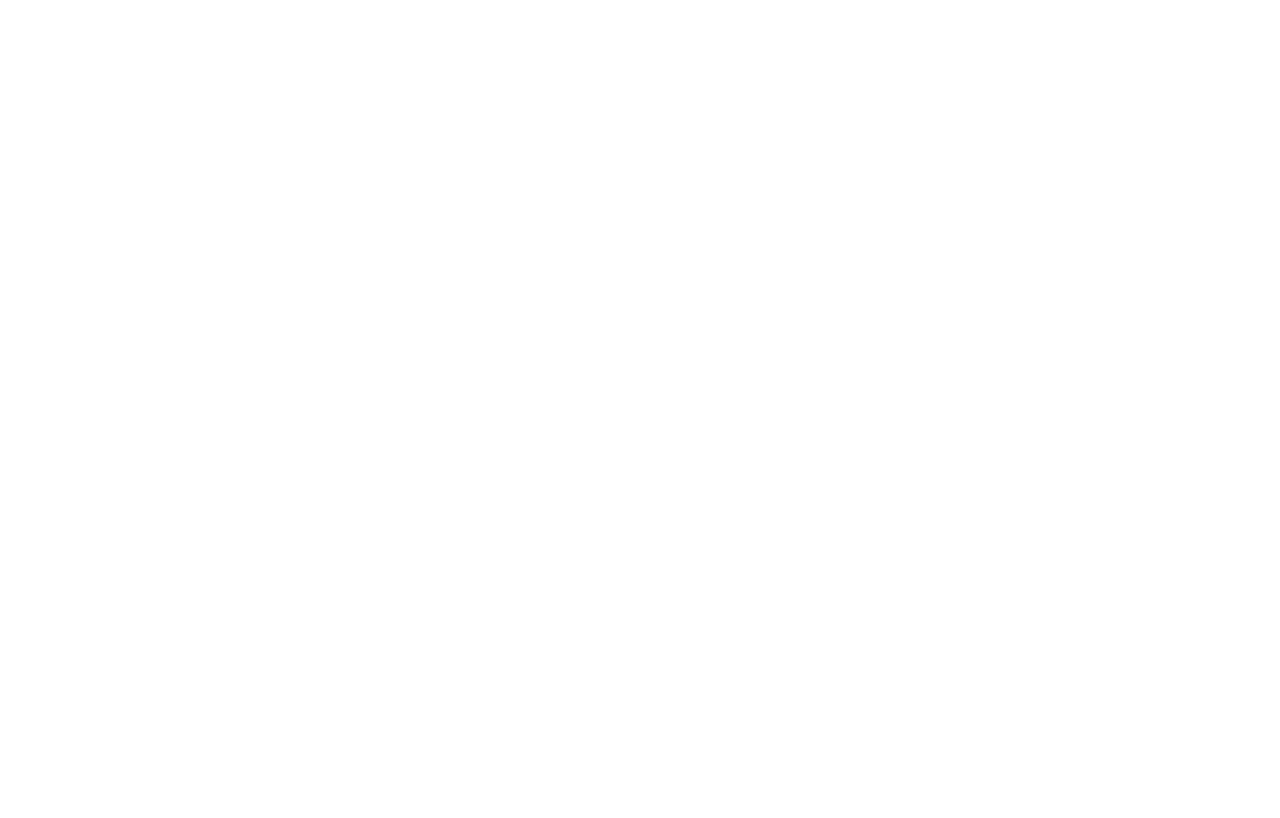
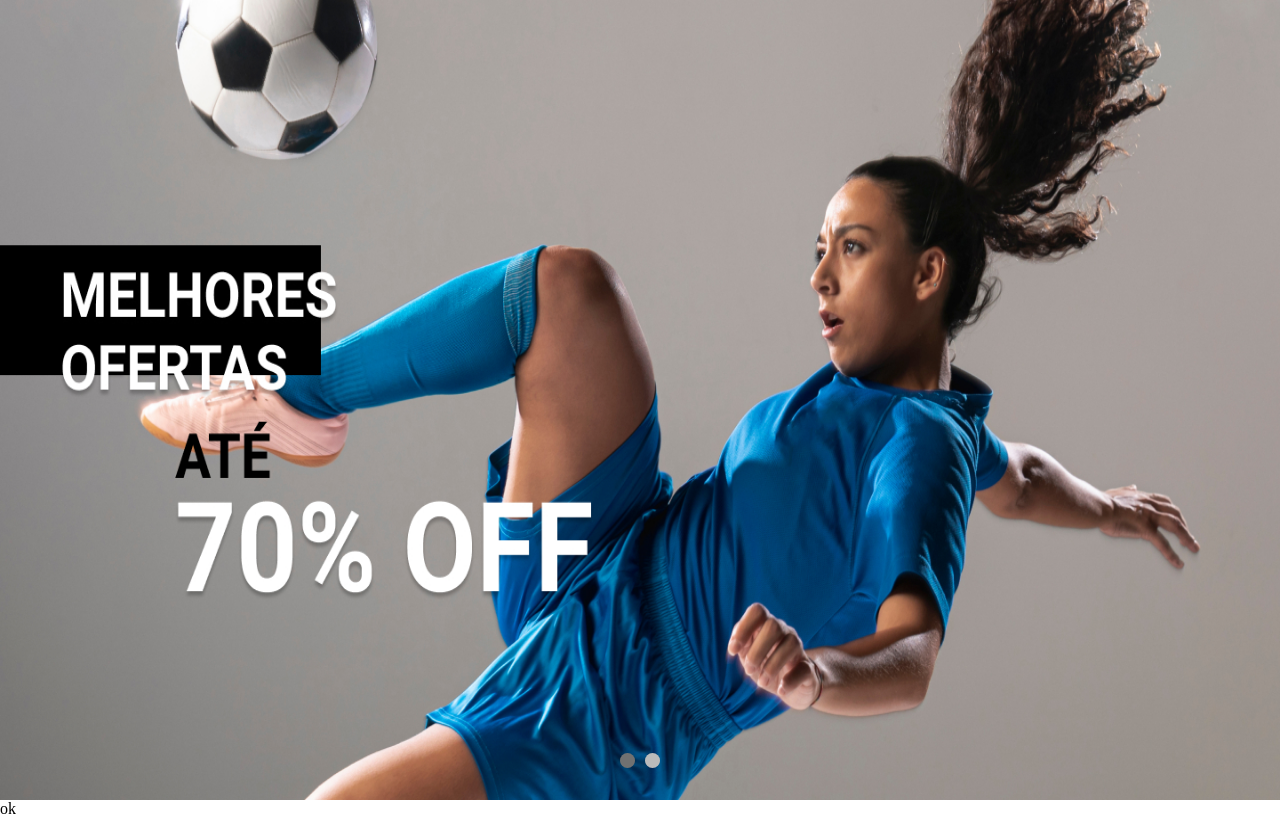
Before and after one commit to juliannevolotao/lojas-acme, a plain HTML site: page src/index.html in a window 1280 px wide. Drawn offline with Linux system fonts and the light colour scheme.

Commit message:
Slider (banner) da index

```diff
--- a/src/backend/index.js
+++ b/src/backend/index.js
@@ -0,0 +1,44 @@
+let slideIndex = 0;
+
+const showSlides = (n) => {
+
+  let i;
+
+  let slides = document.getElementsByClassName("mySlides");
+  var dots = document.getElementsByClassName("dot");
+
+  // Setar como desativado
+  for (i = 0; i < slides.length; i++) {
+    slides[i].style.display = "none";
+  }
+  for (i = 0; i < dots.length; i++) {
+    dots[i].className = dots[i].className.replace(" active", "");
+  }
+
+  if(n) {
+
+    if (n > slides.length) {
+      slideIndex = 1
+    }
+
+    if (n < 1) {
+      slideIndex = slides.length
+    }
+
+  }
+  else {
+    slideIndex++;
+    if (slideIndex > slides.length) {slideIndex = 1}
+  }
+
+  dots[slideIndex-1].className += " active";
+  slides[slideIndex-1].style.display = "block";
+
+  setTimeout(showSlides, 20000);
+}
+
+const currentSlide = (n) => {
+  showSlides(slideIndex = n);
+}
+
+showSlides(slideIndex);
--- a/src/index.html
+++ b/src/index.html
@@ -1,11 +1,37 @@
 <!DOCTYPE html>
 <html lang="en">
-<head>
-   <meta charset="UTF-8">
-   <meta name="viewport" content="width=device-width, initial-scale=1.0">
-   <title>ACME</title>
-</head>
-<body>
-   <!-- Página de produtos e promoções -->
-</body>
+  <head>
+    <meta charset="UTF-8" />
+    <meta name="viewport" content="width=device-width, initial-scale=1.0" />
+    <title>ACME</title>
+    <link href="./styles/index.css" rel="stylesheet">
+  </head>
+  <body>
+    <header>
+
+      <div class="slideshow-container">
+
+        <div class="mySlides fade">
+          <img src="./assets/Capa1.jpg" style="width: 100%;" />
+        </div>
+
+        <div class="mySlides fade">
+          <img src="./assets/capa2.jpg" style="width: 100%;" />
+        </div>
+
+        <div class="dots">
+          <span class="dot" onclick="currentSlide(1)"></span>
+          <span class="dot" onclick="currentSlide(2)"></span>
+        </div>
+
+      </div>
+
+    </header>
+
+    <div>
+      ok
+    </div>
+  </body>
+
+  <script src="./backend/index.js"></script>
 </html>
--- /dev/null
+++ b/src/styles/index.css
@@ -0,0 +1,93 @@
+* {
+  box-sizing:border-box;
+  margin: 0;
+  padding: 0;
+}
+
+header {
+  width: 100%;
+  height: 100vh;
+  position: relative;
+}
+
+.slideshow-container {
+  height: 100vh;
+  width: 100%;
+  position: relative;
+  margin: auto;
+}
+
+.mySlides {
+  display: none;
+  height: 100vh;
+}
+
+.mySlides img {
+  height: 100vh;
+}
+
+.prev, .next {
+  cursor: pointer;
+  position: absolute;
+  top: 50%;
+  width: auto;
+  margin-top: -22px;
+  padding: 16px;
+  color: white;
+  font-weight: bold;
+  font-size: 18px;
+  transition: 0.6s ease;
+  border-radius: 0 25px 25px 0;
+  user-select: none;
+}
+
+.next {
+  right: 0;
+  border-radius: 25px 0 0 25px;
+}
+.prev:hover, .next:hover {
+  background-color: rgba(255, 255, 255, 0.2);
+}
+
+.dots {
+  width: 100%;
+  height: 80px;
+  padding: 10px 0;
+  display: flex;
+  position: absolute;
+  bottom: 0;
+  justify-content: center;
+  align-items: center;
+}
+
+.dot {
+  cursor: pointer;
+  height: 15px;
+  width: 15px;
+  margin: 0 5px;
+  background-color: #bbb;
+  border-radius: 50%;
+  transition: background-color 0.6s ease;
+}
+
+.active, .dot:hover {
+  background-color: #717171;
+}
+
+/* Fading animation */
+.fade {
+  -webkit-animation-name: fade;
+  -webkit-animation-duration: 1.5s;
+  animation-name: fade;
+  animation-duration: 1.5s;
+}
+
+@-webkit-keyframes fade {
+  from {opacity: .4}
+  to {opacity: 1}
+}
+
+@keyframes fade {
+  from {opacity: .4}
+  to {opacity: 1}
+}
```
Also changed, not shown: src/assets/Capa1.jpg (added), src/assets/capa2.jpg (added).
